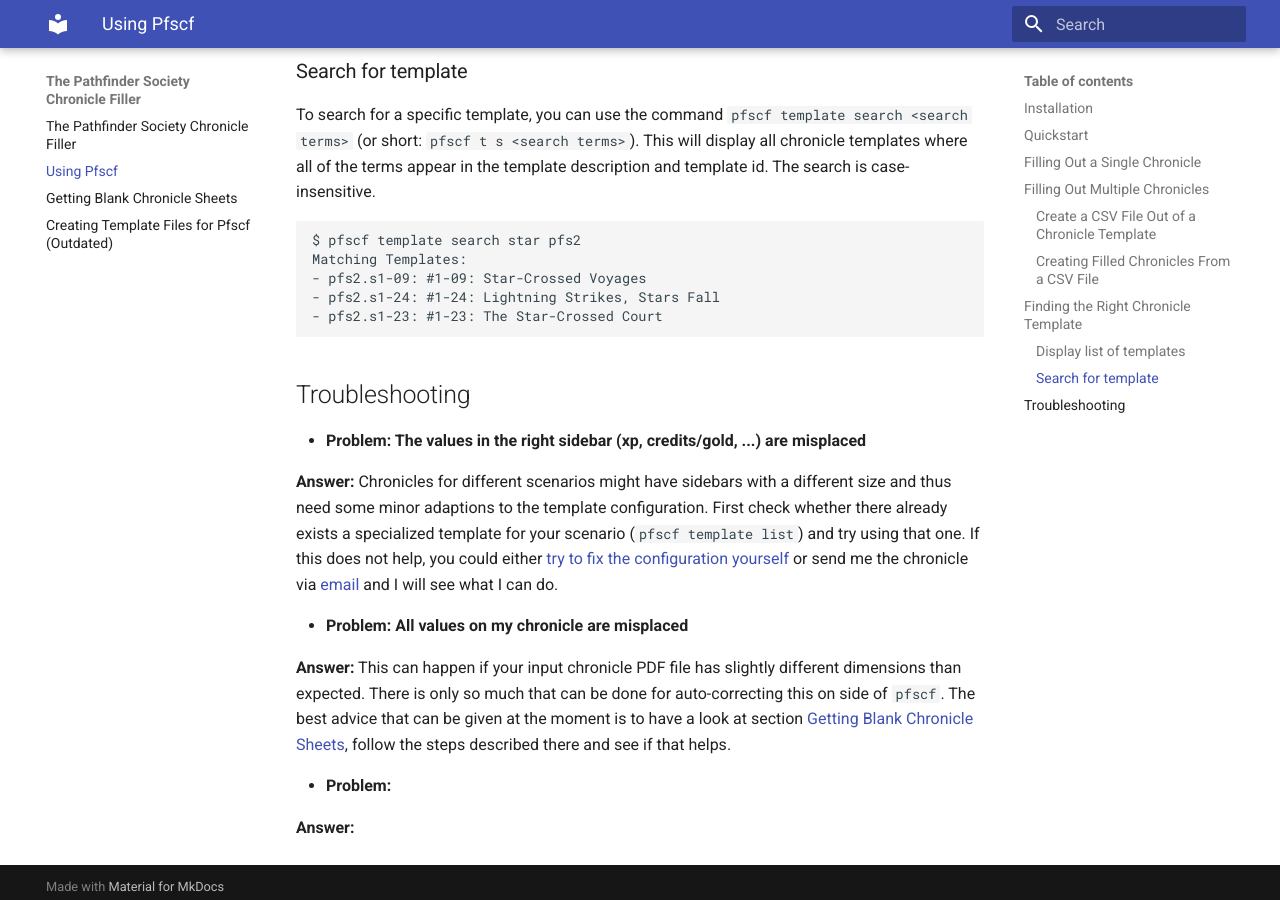
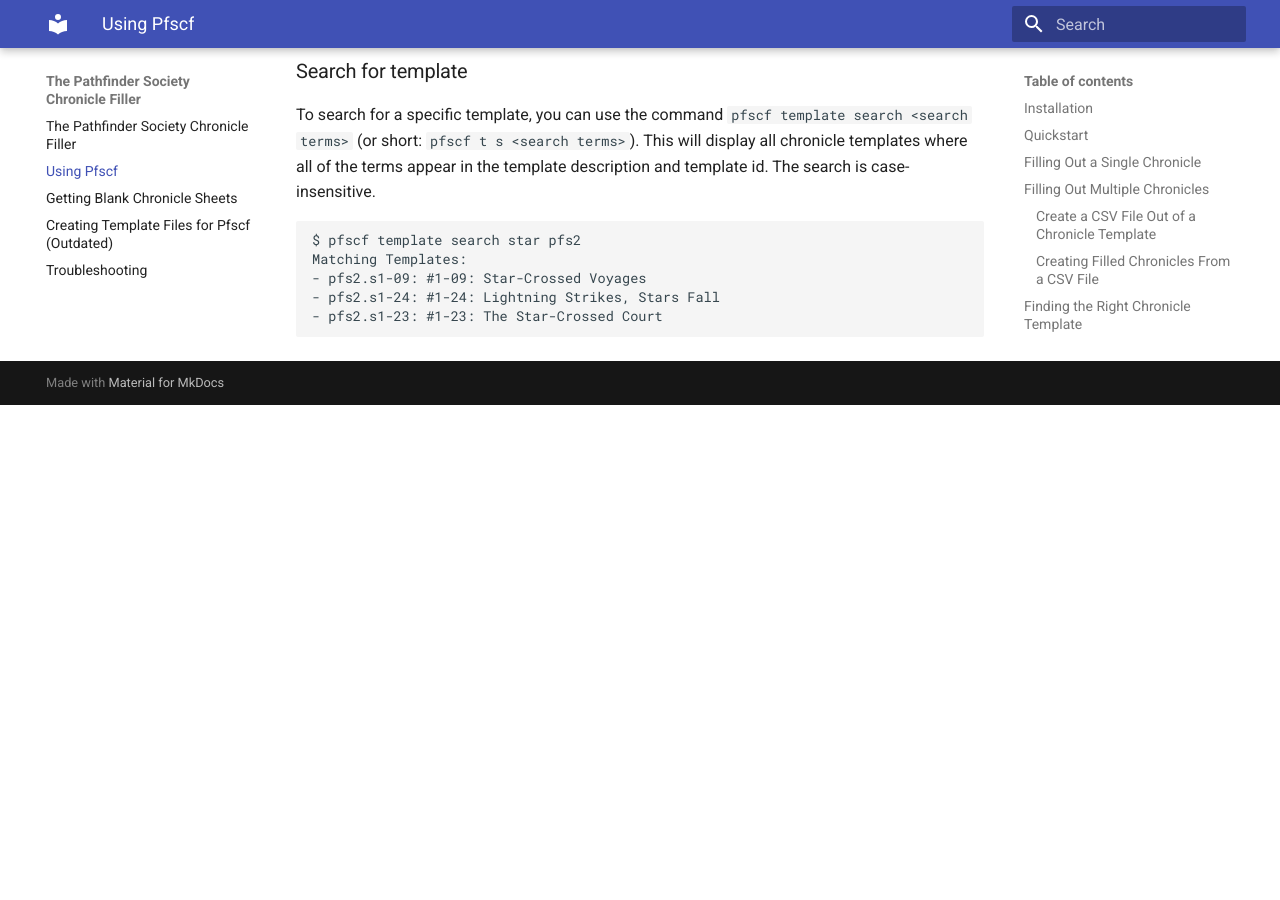
Before and after one commit to Blesmol/pfscf, an MkDocs documentation site: the page built from docs/usage.md, in a window 1280 px wide and 900 px high, scrolled down 3823 px. Built offline with MkDocs 1.6.1 and Material for MkDocs 9.7.7, drawn with Linux system fonts in a browser that asks for light colours; after the commit the page ends 4228 px from its top, so only the background shows below that.

Commit message:
doc: move troubleshooting section into separate file

````diff
--- a/docs/usage.md
+++ b/docs/usage.md
@@ -127,17 +127,3 @@
 - pfs2.s1-24: #1-24: Lightning Strikes, Stars Fall
 - pfs2.s1-23: #1-23: The Star-Crossed Court
 ```
-
-## Troubleshooting
-
-* **Problem: The values in the right sidebar (xp, credits/gold, ...) are misplaced**
-
-  **Answer:** Chronicles for different scenarios might have sidebars with a different size and thus need some minor adaptions to the template configuration. First check whether there already exists a specialized template for your scenario (`pfscf template list`) and try using that one. If this does not help, you could either [try to fix the configuration yourself](templates.md) or send me the chronicle via [email](mailto:github@pecebe.de) and I will see what I can do.
-
-* **Problem: All values on my chronicle are misplaced**
-
-  **Answer:** This can happen if your input chronicle PDF file has slightly different dimensions than expected. There is only so much that can be done for auto-correcting this on side of `pfscf`. The best advice that can be given at the moment is to have a look at section [Getting Blank Chronicle Sheets](extraction.md), follow the steps described there and see if that helps.
-
-* **Problem:**
-
-  **Answer:**
--- a/mkdocs.yml
+++ b/mkdocs.yml
@@ -5,3 +5,4 @@
   - usage.md
   - extraction.md
   - templates.md
+  - troubleshooting.md
````
Also changed, not shown: docs/troubleshooting.md (added, +23 -0 lines).
